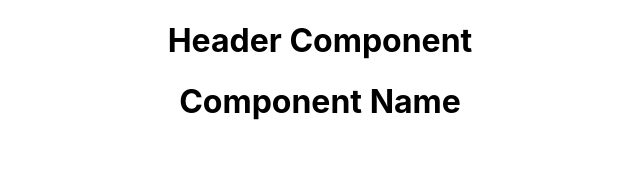
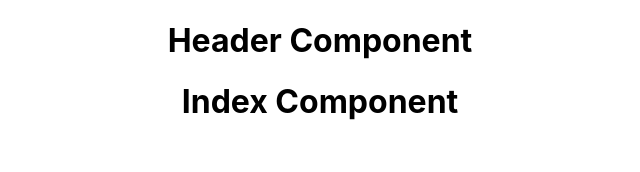
Before and after one commit to Jonathan2025/FRONTEND-PeopleExpressReactApp, a React (Create React App) app: page / in a window 1280 px wide. Shown: the top 172 px of the page, without its empty margins (320-960 px from the left). Built offline with nearby package versions, Linux system fonts and the light colour scheme.

Commit message:
added in the router boilerplate in Main.js

```diff
--- a/src/components/Main.js
+++ b/src/components/Main.js
@@ -7,9 +7,18 @@
 import Show from "../pages/Show"
 
 
+// 7 now we remove the return boiler plate and then we added the routes here
 
 const Main = (props) => {
-    return <h1>Component Name</h1>
+    return(
+        <main>
+            <Routes>
+                {/* Here we defined 2 routes. When the user types in "/" path, the element prop will render the INDEX component*/}
+                <Route path="/" element={<Index/>}/>
+                <Route path="/people/:id" element={<Show/>}/>
+            </Routes>
+        </main>
+    )
 }
 
 export default Main
```
